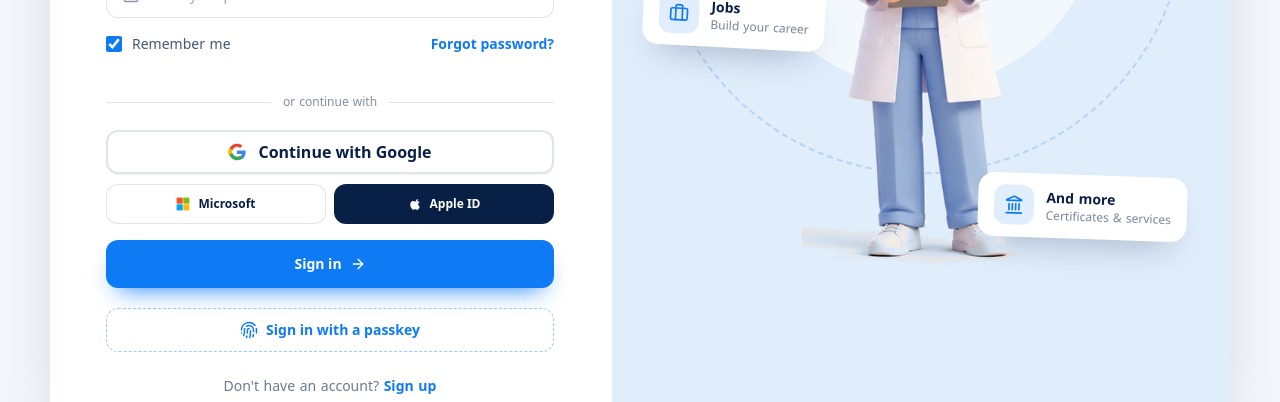
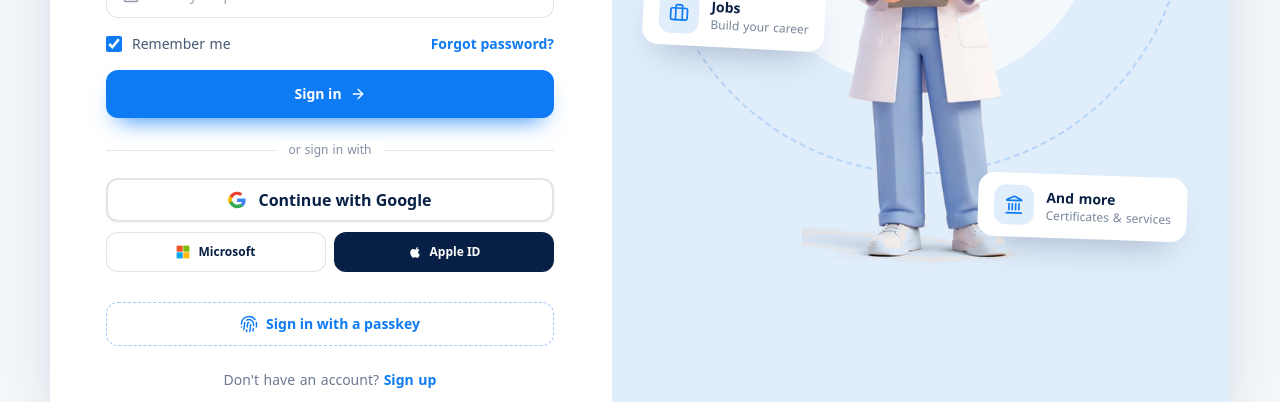
Before and after one commit to ApplyFields-in/applyfields, a Next.js app in the folder apps/web/: page /login in a window 1280 px wide. Shown: the part 454-856 px from the top of the page. Built offline with nearby package versions, Linux system fonts and the light colour scheme; no server answers.

Commit message:
style(login): keep sign in button above social login buttons

```diff
--- a/apps/web/src/app/(auth)/login/page.tsx
+++ b/apps/web/src/app/(auth)/login/page.tsx
@@ -314,17 +314,6 @@ function LoginForm() {
             </button>
           </div>
 
-          {/* Social login buttons: positioned below Remember me and above Sign in */}
-          <div className="space-y-3 pt-1">
-            <AuthDivider label="or continue with" />
-            <SocialAuthButtons
-              mode="login"
-              redirectUrl={redirectTarget}
-              onError={setError}
-              onSuccess={setSuccess}
-            />
-          </div>
-
           <button type="submit" disabled={loading} className={PRIMARY}>
             {loading ? 'Signing in...' : 'Sign in'}
             {!loading && <ArrowRight className="size-4" aria-hidden="true" />}
@@ -373,25 +362,11 @@ function LoginForm() {
               <Checkbox checked={rememberMe} onChange={setRememberMe}>
                 Remember me
               </Checkbox>
+              <button type="submit" disabled={loading || otpCode.length !== 6} className={PRIMARY}>
+                {loading ? 'Checking code...' : 'Sign in'}
+                {!loading && <ArrowRight className="size-4" aria-hidden="true" />}
+              </button>
             </>
-          )}
-
-          {/* Social login buttons: positioned below Remember me and above Sign in */}
-          <div className="space-y-3 pt-1">
-            <AuthDivider label="or continue with" />
-            <SocialAuthButtons
-              mode="login"
-              redirectUrl={redirectTarget}
-              onError={setError}
-              onSuccess={setSuccess}
-            />
-          </div>
-
-          {otpSent && (
-            <button type="submit" disabled={loading || otpCode.length !== 6} className={PRIMARY}>
-              {loading ? 'Checking code...' : 'Sign in'}
-              {!loading && <ArrowRight className="size-4" aria-hidden="true" />}
-            </button>
           )}
         </form>
       )}
@@ -490,12 +465,21 @@ function LoginForm() {
       )}
 
       {mode !== 'forgot' && (
-        <div className="mt-5">
-          <PasskeyLoginButton
-            defaultEmail={passwordCredType === 'email' ? passwordEmail : undefined}
+        <div className="mt-6 space-y-3">
+          <AuthDivider label="or sign in with" />
+          <SocialAuthButtons
+            mode="login"
+            redirectUrl={redirectTarget}
             onError={setError}
             onSuccess={setSuccess}
           />
+          <div className="pt-2">
+            <PasskeyLoginButton
+              defaultEmail={passwordCredType === 'email' ? passwordEmail : undefined}
+              onError={setError}
+              onSuccess={setSuccess}
+            />
+          </div>
         </div>
       )}
 
```
